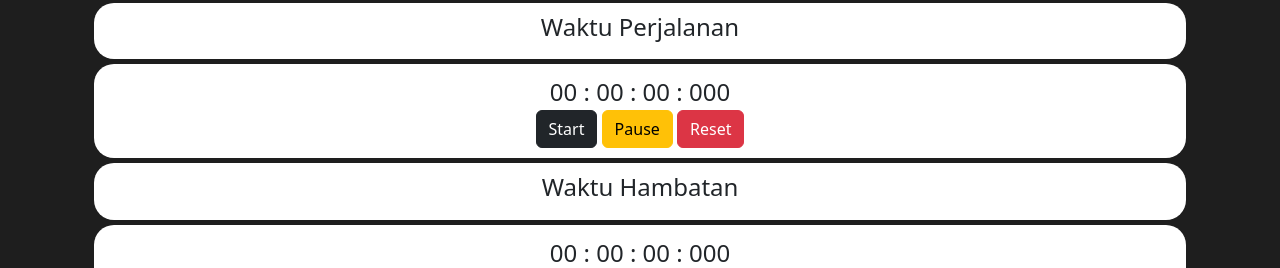
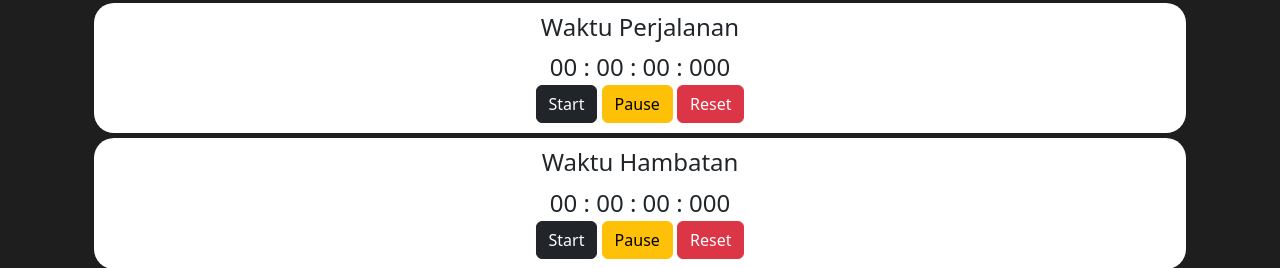
Before and after one commit to dishubmanreksmikota/SIKENDI, a website: page mco/stopwatch.html in a window 1280 px wide. Shown: the part 141-409 px from the top of the page. Drawn offline with nearby package versions, Linux system fonts and the light colour scheme; no server answers; sample sign-in values are in the browser's storage.

Commit message:
rev stopwatch

```diff
--- a/mco/stopwatch.html
+++ b/mco/stopwatch.html
@@ -110,9 +110,7 @@
       </div>
         <div class="container text-center">
           <div class="counter2">
-          <h4>Waktu Perjalanan</h4>
-          </div>
-          <div class="counter2">
+            <h4>Waktu Perjalanan</h4>
             <div class="timer-display" style="font-size: x-large;">
               00 : 00 : 00 : 000
           </div>
@@ -122,10 +120,8 @@
               <button id="reset-timer" type="button" class="btn btn-danger">Reset</button>
           </div>
             </div>
-          <div class="counter2">
-            <h4>Waktu Hambatan</h4>
-            </div>
             <div class="counter2">
+              <h4>Waktu Hambatan</h4>
               <div class="timer-display2" style="font-size: x-large;">
                 00 : 00 : 00 : 000
             </div>
```
